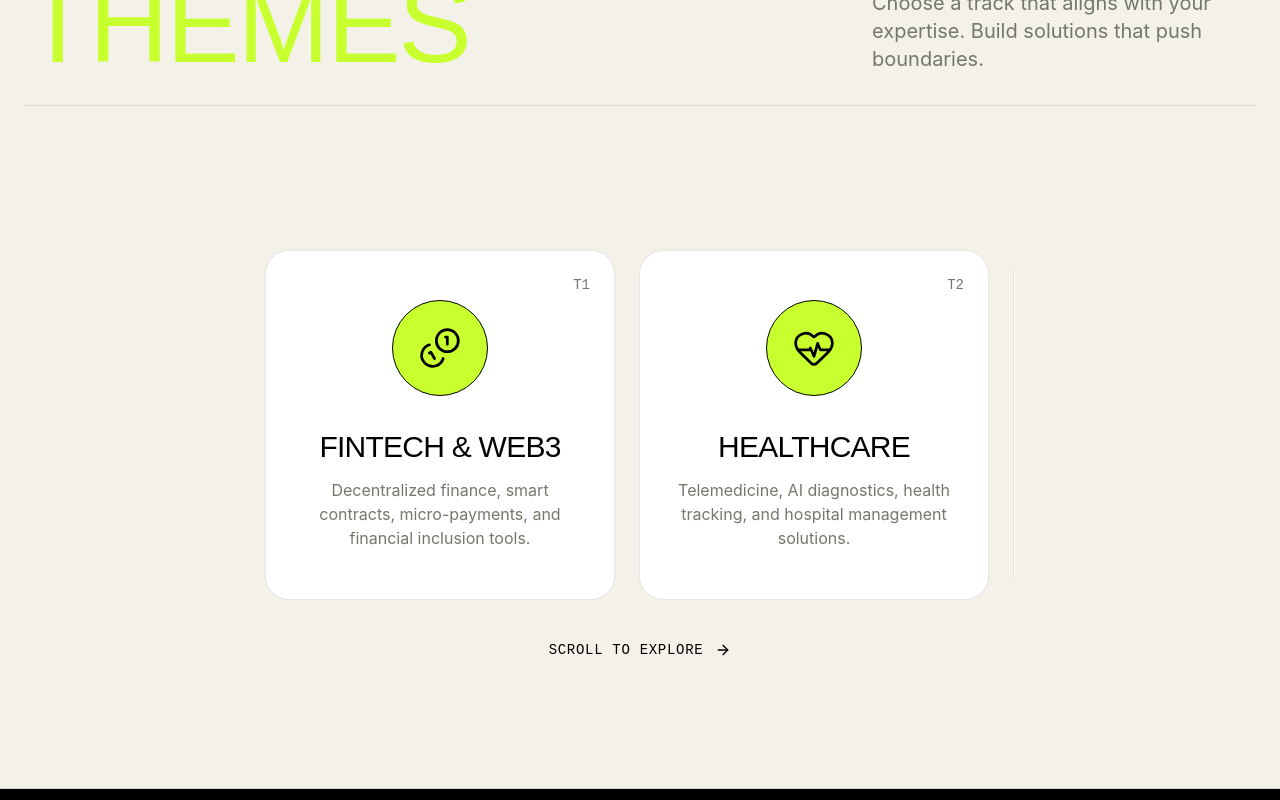
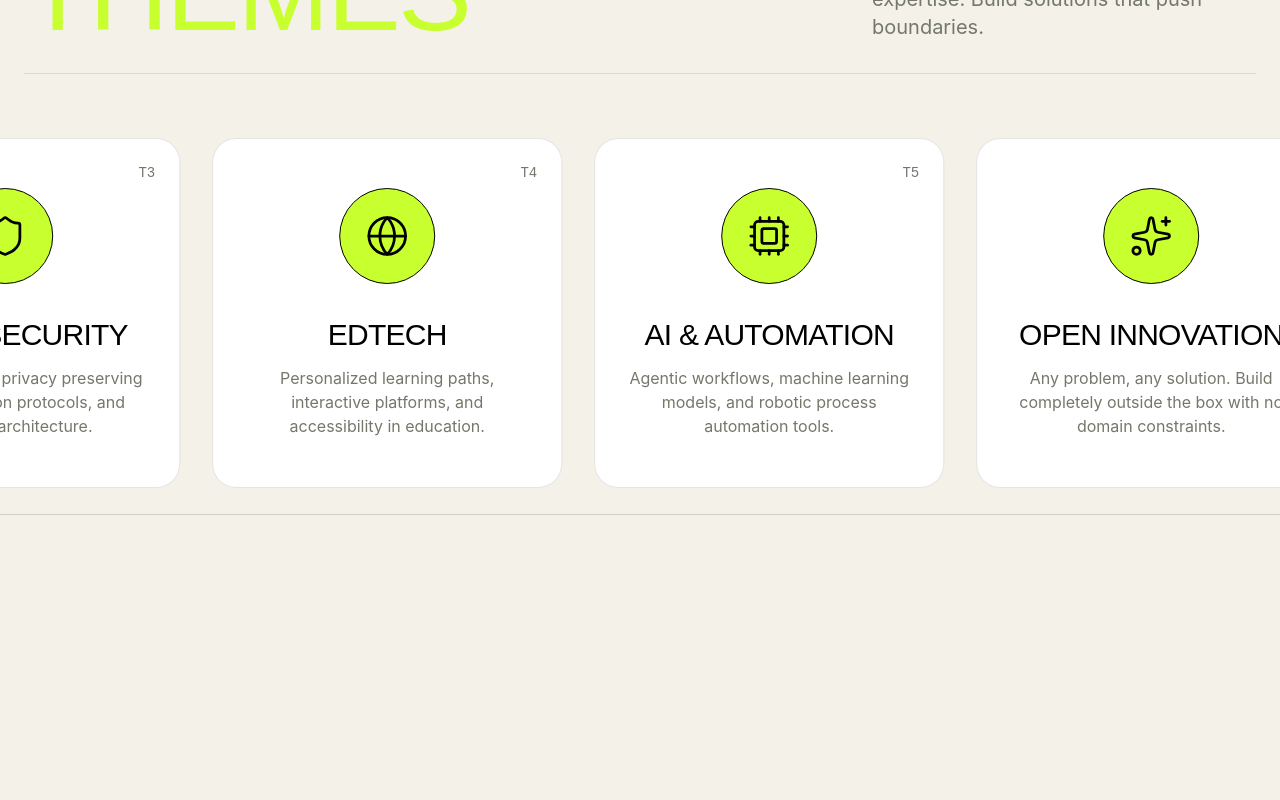
Before and after one commit to Lokesh18-hub/Hackathon-Website, a React (Vite) app: page / in a window 1280 px wide. Shown: the part 4120-4920 px from the top of the page. Built offline with nearby package versions, Linux system fonts and the light colour scheme.

Commit message:
Fix-horizontal-scroll

```diff
--- a/src/sections/Themes.tsx
+++ b/src/sections/Themes.tsx
@@ -1,34 +1,6 @@
-import React, { useRef, useEffect } from 'react';
+import React, { useRef } from 'react';
+import { motion, useTransform, useScroll } from 'motion/react';
 import { Shield, Coins, HeartPulse, Sparkles, Globe, Cpu, ArrowRight } from 'lucide-react';
-
-export const Themes: React.FC = () => {
-  const scrollRef = useRef<HTMLDivElement>(null);
-
-  useEffect(() => {
-    const el = scrollRef.current;
-    if (!el) return;
-
-    const handleWheel = (e: WheelEvent) => {
-      // Only handle vertical scroll
-      if (e.deltaY === 0) return;
-
-      const maxScrollLeft = el.scrollWidth - el.clientWidth;
-
-      // If we can scroll horizontally in the direction of the wheel, prevent page scroll and scroll the container
-      if (
-        (e.deltaY > 0 && Math.ceil(el.scrollLeft) < maxScrollLeft) ||
-        (e.deltaY < 0 && el.scrollLeft > 0)
-      ) {
-        e.preventDefault();
-        // Scroll amount is roughly the width of one card (50% of the container)
-        const scrollAmount = el.clientWidth / 2;
-        el.scrollBy({ left: e.deltaY > 0 ? scrollAmount : -scrollAmount, behavior: 'smooth' });
-      }
-    };
-
-    el.addEventListener('wheel', handleWheel, { passive: false });
-    return () => el.removeEventListener('wheel', handleWheel);
-  }, []);
 
 const themes = [
   {
@@ -69,12 +41,21 @@ export const Themes: React.FC = () => {
   }
 ];
 
+export const Themes: React.FC = () => {
+  const targetRef = useRef<HTMLDivElement>(null);
+  const { scrollYProgress } = useScroll({
+    target: targetRef,
+  });
+
+  const x = useTransform(scrollYProgress, [0, 1], ["0%", "-75%"]);
+
   return (
-    <section id="themes" className="w-full bg-background-light text-text-dark px-6 py-20 md:py-32 border-b border-border relative">
-      <div className="w-full max-w-7xl mx-auto flex flex-col relative z-10">
+    <section id="themes" ref={targetRef} className="relative h-[300vh] w-full bg-background-light">
+      <div className="sticky top-0 flex h-screen flex-col items-center overflow-hidden border-b border-border py-12 md:py-24">
 
+        <div className="w-full max-w-7xl mx-auto px-6 flex flex-col relative z-10">
           {/* Header */}
-        <div className="mb-16 md:mb-24 flex flex-col md:flex-row justify-between items-start md:items-end gap-8 border-b border-text-dark/10 pb-8">
+          <div className="mb-8 md:mb-16 flex flex-col md:flex-row justify-between items-start md:items-end gap-8 border-b border-text-dark/10 pb-8">
             <div>
               <div className="font-mono uppercase text-sm mb-6 flex items-center gap-4 text-text-muted">
                 <span className="w-3 h-3 bg-accent border border-black inline-block"></span>
@@ -89,19 +70,15 @@ export const Themes: React.FC = () => {
               Choose a track that aligns with your expertise. Build solutions that push boundaries.
             </p>
           </div>
+        </div>
 
         {/* Horizontal Scroll Area */}
-        <div className="flex flex-col items-center w-full mt-8 md:mt-12">
-          <div
-            ref={scrollRef}
-            className="flex flex-row overflow-x-auto snap-x snap-mandatory gap-4 md:gap-6 pb-4 md:max-w-[750px] w-full"
-            style={{ scrollbarWidth: 'none', msOverflowStyle: 'none' }}
-          >
-            <style>{`.overflow-x-auto::-webkit-scrollbar { display: none; }`}</style>
+        <div className="flex w-full items-center pl-6 max-w-7xl mx-auto flex-1">
+          <motion.div style={{ x }} className="flex gap-4 md:gap-8 pr-12">
             {themes.map((theme) => (
               <div
                 key={theme.id}
-                className="group relative bg-white border border-text-dark/10 p-6 md:p-8 flex flex-col items-center justify-center overflow-hidden transition-all duration-300 hover:shadow-xl hover:border-black w-[85vw] h-[85vw] sm:w-[350px] sm:h-[350px] shrink-0 snap-center md:snap-start rounded-[24px]"
+                className="group relative bg-white border border-text-dark/10 p-6 md:p-8 flex flex-col items-center justify-center overflow-hidden transition-all duration-300 hover:shadow-xl hover:border-black w-[80vw] h-[80vw] sm:w-[350px] sm:h-[350px] shrink-0 rounded-[24px]"
               >
                 {/* Background Accent Hover reveal */}
                 <div className="absolute top-0 left-0 w-full h-0 bg-accent transition-all duration-500 ease-out group-hover:h-full z-0"></div>
@@ -123,13 +100,13 @@ export const Themes: React.FC = () => {
                 </div>
               </div>
             ))}
+          </motion.div>
         </div>
 
         {/* Scroll Hint */}
-          <div className="flex items-center justify-center gap-3 text-black mt-6 font-mono text-xs sm:text-sm uppercase tracking-wider w-full">
-            <span>Scroll to explore</span>
-            <ArrowRight size={16} />
-          </div>
+        <div className="flex items-center justify-center gap-3 text-black mt-8 font-mono text-xs sm:text-sm uppercase tracking-wider w-full">
+          <span>Scroll down to explore</span>
+          <ArrowRight size={16} className="rotate-90" />
         </div>
 
       </div>
```
Lines whose indentation alone changed are shown as unchanged.
